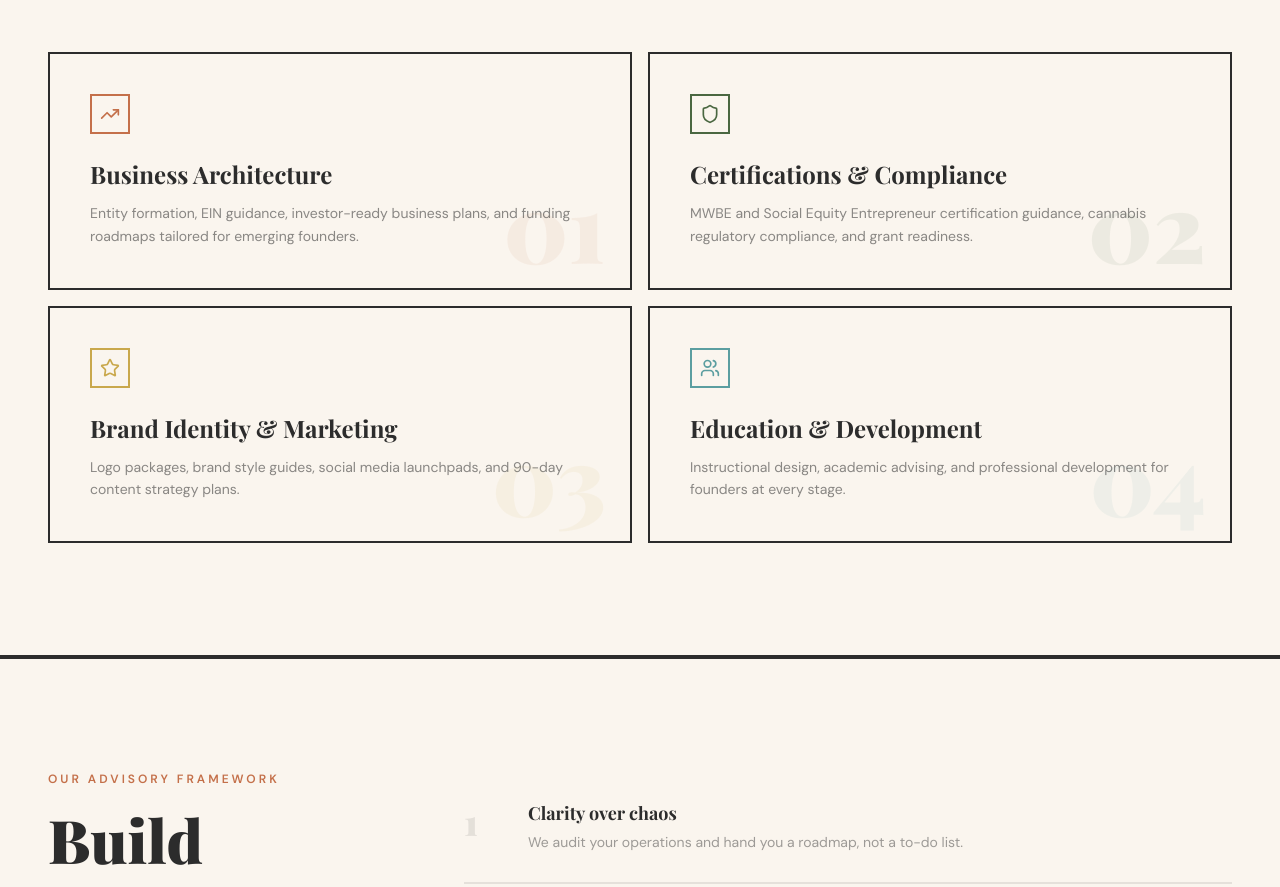
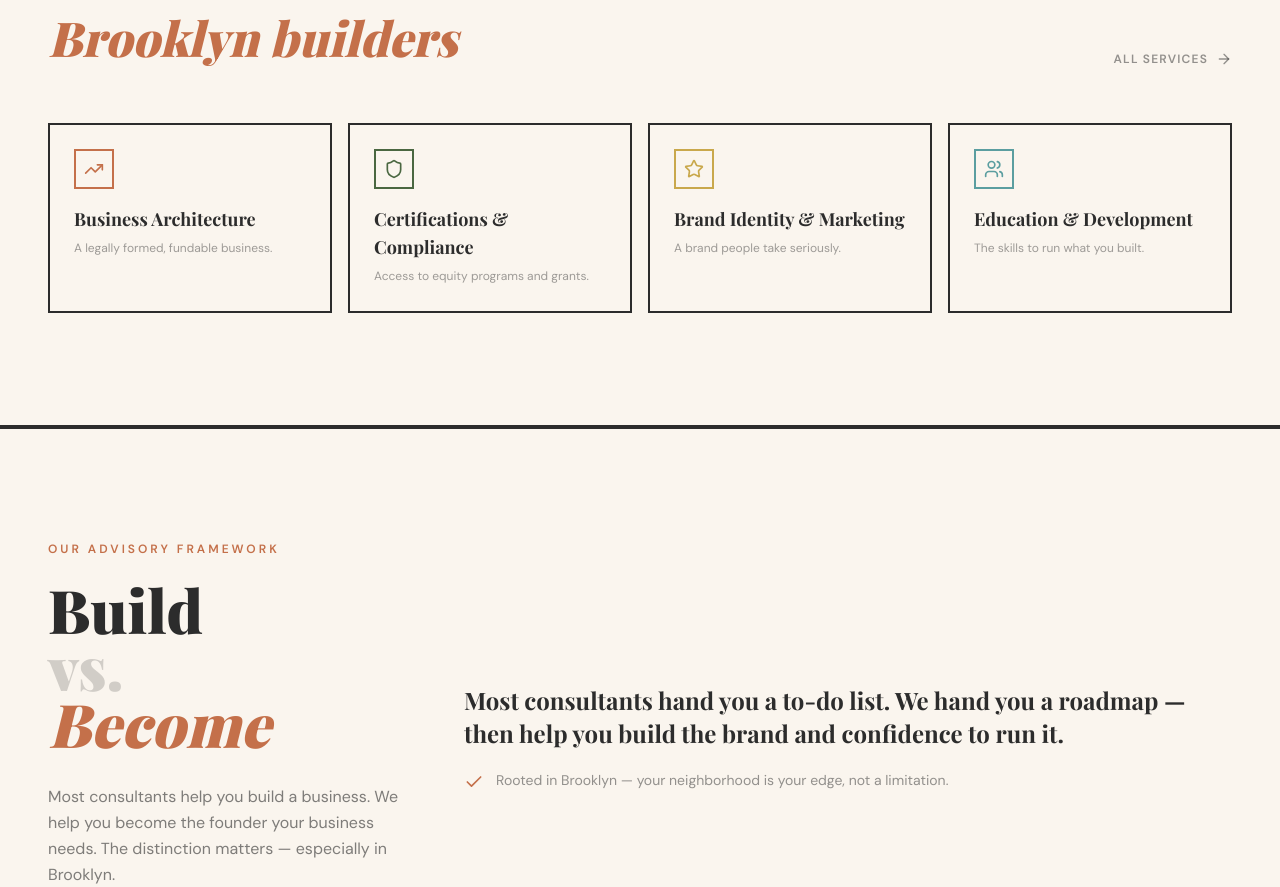
Before and after one commit to JaneVerbatimLLC/modernjvllc, a React (Vite) app: page / in a window 1280 px wide. Shown: the part 1440-2327 px from the top of the page. Built offline with nearby package versions, Linux system fonts and the light colour scheme; a web font is replaced by a local one.

Commit message:
Refactor service descriptions and add introduction
Updated service descriptions to outcomes for better clarity and added a new introductory paragraph on services offered.

```diff
--- a/src/pages/Home.jsx
+++ b/src/pages/Home.jsx
@@ -9,7 +9,7 @@ const services = [
     color: "clay",
     num: "01",
     title: "Business Architecture",
-    desc: "Entity formation, EIN guidance, investor-ready business plans, and funding roadmaps tailored for emerging founders.",
+    outcome: "A legally formed, fundable business.",
     hex: "#C4704A",
   },
   {
@@ -17,7 +17,7 @@ const services = [
     color: "sage",
     num: "02",
     title: "Certifications & Compliance",
-    desc: "MWBE and Social Equity Entrepreneur certification guidance, cannabis regulatory compliance, and grant readiness.",
+    outcome: "Access to equity programs and grants.",
     hex: "#4A6741",
   },
   {
@@ -25,7 +25,7 @@ const services = [
     color: "gold",
     num: "03",
     title: "Brand Identity & Marketing",
-    desc: "Logo packages, brand style guides, social media launchpads, and 90-day content strategy plans.",
+    outcome: "A brand people take seriously.",
     hex: "#C9A84C",
   },
   {
@@ -33,7 +33,7 @@ const services = [
     color: "teal",
     num: "04",
     title: "Education & Development",
-    desc: "Instructional design, academic advising, and professional development for founders at every stage.",
+    outcome: "The skills to run what you built.",
     hex: "#5B9EA0",
   },
 ];
@@ -165,12 +165,17 @@ export default function Home() {
         <div className="relative z-10 max-w-7xl mx-auto px-5 sm:px-8 lg:px-12 w-full py-16">
 
           {/* Eyebrow */}
-          <div className="flex items-center gap-4 mb-10 sm:mb-14">
+          <div className="flex items-center gap-4 mb-5">
             <div className="w-8 h-0.5 bg-clay" />
             <span className="text-clay font-body text-xs font-bold tracking-[0.25em] uppercase">
               Brooklyn Business Consulting
             </span>
           </div>
+
+          {/* Plain-language line — what we do, who it's for */}
+          <p className="text-charcoal/70 font-body text-sm sm:text-base font-semibold mb-8 sm:mb-10 max-w-lg">
+            We form your business, build your brand, and connect you to funding — one Brooklyn founder at a time.
+          </p>
 
           {/* Headline — bold editorial, charcoal on cream */}
           <div className="mb-10">
@@ -194,8 +199,7 @@ export default function Home() {
 
           <div className="flex flex-col sm:flex-row gap-8 sm:gap-12 items-start sm:items-end">
             <p className="text-charcoal/60 font-body text-base sm:text-lg leading-relaxed max-w-md">
-              Jane Verbatim LLC helps micro and small business owners across Brooklyn build
-              the frameworks, brand, and strategy to compete — and win — on their own terms.
+              A 45-minute session. No fluff — just a clear path forward for your business.
             </p>
 
             <div className="flex flex-col gap-3 shrink-0">
@@ -212,6 +216,9 @@ export default function Home() {
               >
                 Our Services
               </Link>
+              <p className="text-charcoal/40 font-body text-xs text-center">
+                Tiered pricing. No financial barriers.
+              </p>
             </div>
           </div>
 
@@ -278,38 +285,29 @@ export default function Home() {
             </Link>
           </div>
 
-          <div className="grid grid-cols-1 sm:grid-cols-2 gap-4">
-            {services.map(({ icon: Icon, color, num, title, desc, hex }) => (
-              <div
+          <div className="grid grid-cols-1 sm:grid-cols-2 lg:grid-cols-4 gap-4">
+            {services.map(({ icon: Icon, title, outcome, hex }) => (
+              <Link
+                to="/services"
                 key={title}
-                className="group border-2 border-charcoal p-8 sm:p-10 hover:border-transparent transition-all relative overflow-hidden"
-                style={{ "--hover-bg": hex }}
+                className="group border-2 border-charcoal p-6 hover:border-transparent transition-all relative overflow-hidden"
               >
                 <div
                   className="absolute inset-0 opacity-0 group-hover:opacity-100 transition-opacity duration-300"
                   style={{ backgroundColor: hex }}
                   aria-hidden
                 />
-                {/* Num watermark */}
-                <span
-                  aria-hidden
-                  className="absolute bottom-4 right-6 font-display text-8xl font-black opacity-[0.07] select-none group-hover:opacity-20 transition-opacity"
-                  style={{ color: hex }}
-                >
-                  {num}
-                </span>
-
                 <div className="relative z-10">
                   <div
-                    className="inline-flex items-center justify-center w-10 h-10 border-2 mb-6 group-hover:border-cream transition-colors"
+                    className="inline-flex items-center justify-center w-10 h-10 border-2 mb-4 group-hover:border-cream transition-colors"
                     style={{ borderColor: hex }}
                   >
                     <Icon className="w-5 h-5 group-hover:text-cream transition-colors" style={{ color: hex }} />
                   </div>
-                  <h3 className="font-display text-xl sm:text-2xl text-charcoal mb-3 font-bold group-hover:text-cream transition-colors">{title}</h3>
-                  <p className="text-charcoal/55 font-body text-sm leading-relaxed group-hover:text-cream/80 transition-colors">{desc}</p>
+                  <h3 className="font-display text-base sm:text-lg text-charcoal mb-1.5 font-bold group-hover:text-cream transition-colors">{title}</h3>
+                  <p className="text-charcoal/45 font-body text-xs leading-relaxed group-hover:text-cream/70 transition-colors">{outcome}</p>
                 </div>
-              </div>
+              </Link>
             ))}
           </div>
         </div>
@@ -339,22 +337,16 @@ export default function Home() {
               </Link>
             </div>
 
-            <div className="lg:col-span-8 space-y-0 divide-y-2 divide-charcoal/10">
-              {[
-                { label: "Clarity over chaos", num: "1", sub: "We audit your operations and hand you a roadmap, not a to-do list." },
-                { label: "Identity as infrastructure", num: "2", sub: "Your brand is your most leveraged business asset — we make it work." },
-                { label: "Community as strategy", num: "3", sub: "Local roots aren't a limitation. They're your competitive edge." },
-                { label: "Equity-centered access", num: "4", sub: "Tiered pricing and stackable discounts ensure serious founders get in the door." },
-              ].map(({ label, num, sub }) => (
-                <div key={label} className="flex gap-6 py-7 group">
-                  <span className="font-display text-4xl text-charcoal/10 font-black w-10 shrink-0 group-hover:text-clay/40 transition-colors leading-none mt-1">{num}</span>
-                  <div className="flex-1">
-                    <p className="text-charcoal font-display text-lg font-bold mb-1 group-hover:text-clay transition-colors">{label}</p>
-                    <p className="text-charcoal/45 font-body text-sm leading-relaxed">{sub}</p>
-                  </div>
-                  <CheckIcon className="w-5 h-5 text-clay shrink-0 mt-1 opacity-0 group-hover:opacity-100 transition-opacity" />
+            <div className="lg:col-span-8 flex items-center">
+              <div className="space-y-5">
+                <p className="text-charcoal font-display text-xl sm:text-2xl font-bold leading-snug">
+                  Most consultants hand you a to-do list. We hand you a roadmap — then help you build the brand and confidence to run it.
+                </p>
+                <div className="flex items-start gap-3">
+                  <CheckIcon className="w-5 h-5 text-clay shrink-0 mt-0.5" />
+                  <p className="text-charcoal/50 font-body text-sm">Rooted in Brooklyn — your neighborhood is your edge, not a limitation.</p>
                 </div>
-              ))}
+              </div>
             </div>
           </div>
         </div>
```
